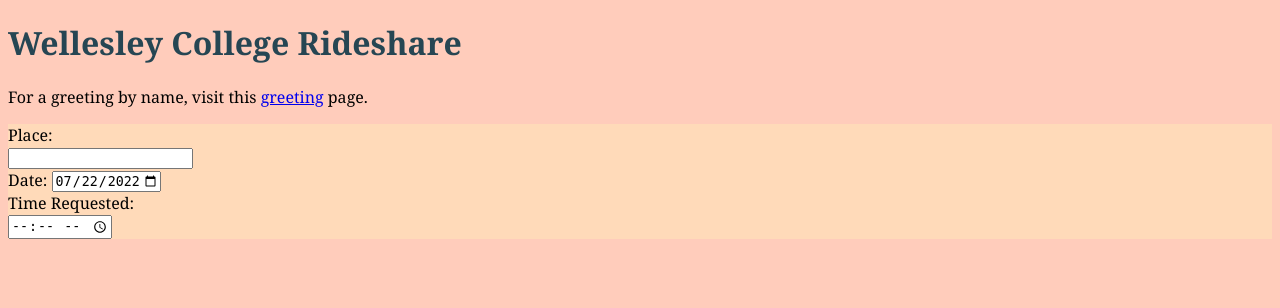
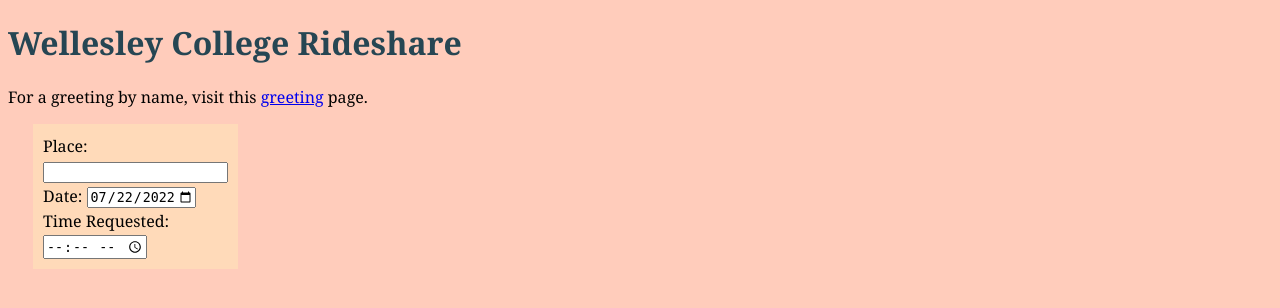
Before and after one commit to daisyhollifield/rideshare, a Python web app: template flask/templates/main.html in a window 1280 px wide. Shown: the part 48-356 px from the top of the page. Run offline with Jinja, Linux system fonts and the light colour scheme; the template is opened without the code that fills it, so the values that code supplies are empty.

Commit message:
Finally figured out how to block out the spacesgit add flask

```diff
--- a/flask/static/style.css
+++ b/flask/static/style.css
@@ -18,11 +18,17 @@ HTML {
 
 form{
     background-color: peachpuff;
+    float: left;
+    margin: 0px 25px 0px 25px;
+    padding: 10px;
+    line-height: 25px;
 }
 .post-block {
     width: 600px;
     padding: 10px;
-    margin: 10px;
+    margin: auto;
+    margin-left: 225px;
+    margin-bottom: 15px;
   }
 
 #driver-block{
```
